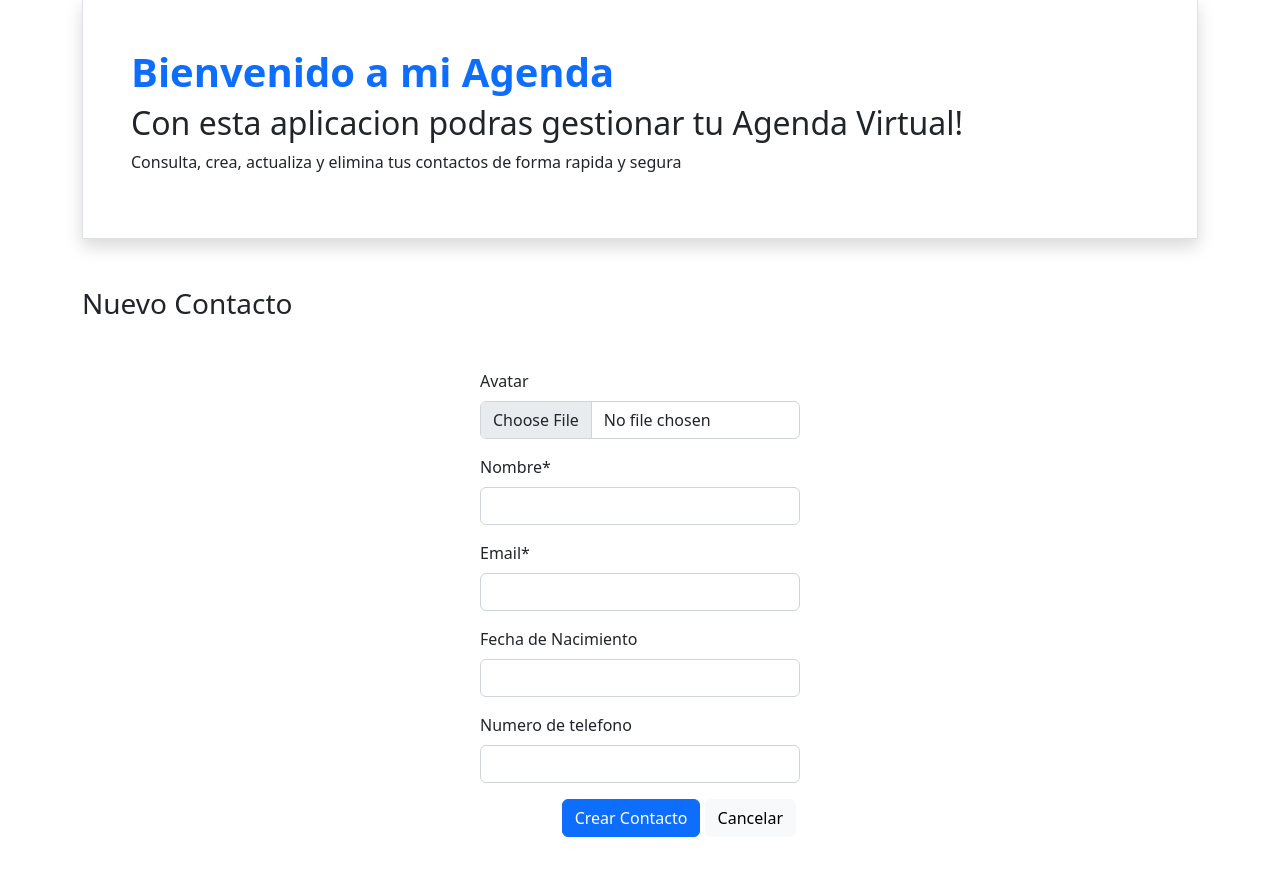
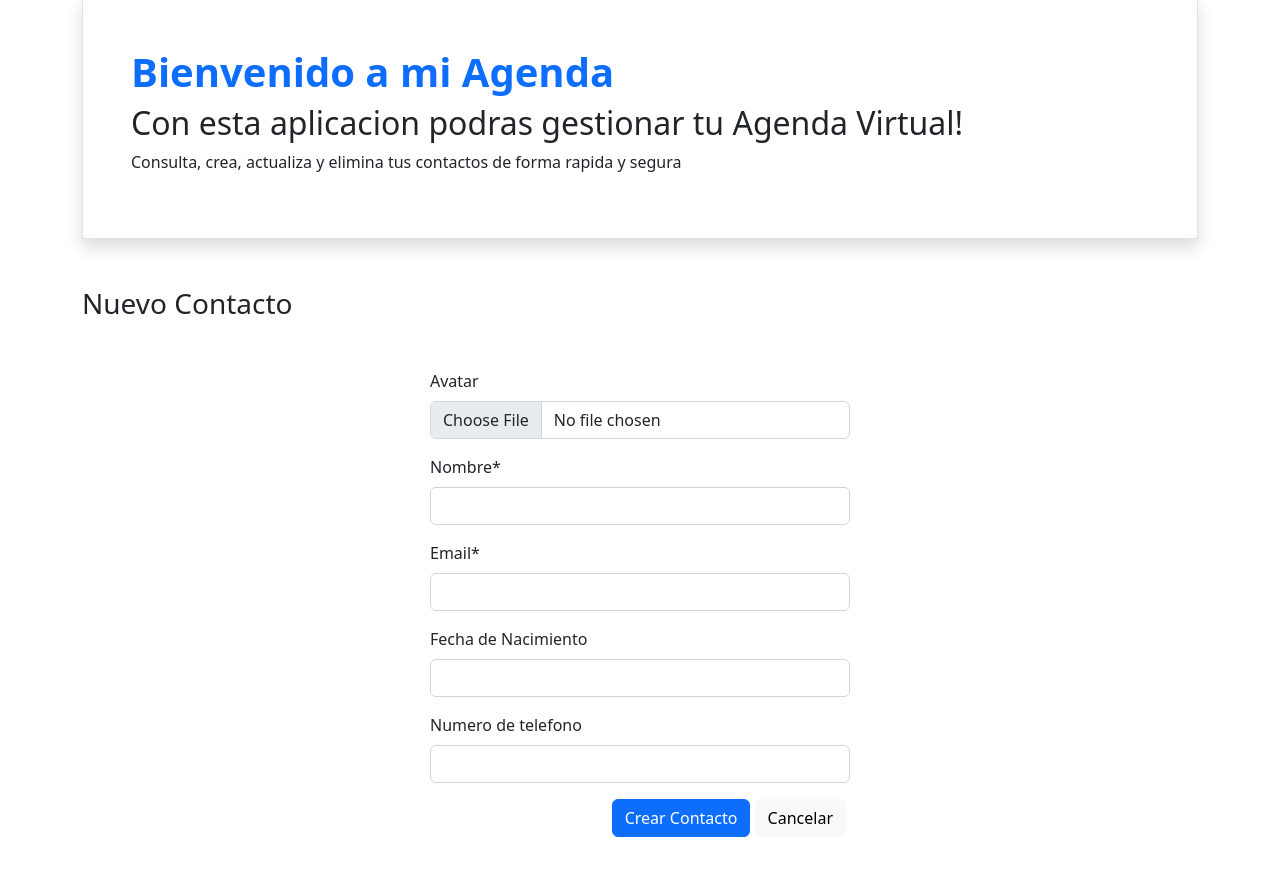
Before and after one commit to MiguelAntonioRS/Django-Project, a Django app: page /add/ in a window 1280 px wide. Shown: the part 49-934 px from the top of the page. Run offline with Django 5.2, Linux system fonts and the light colour scheme; some libraries are stand-ins or nearby versions.

Commit message:
Form Ready

```diff
--- a/contacts/templates/contacts/contact_form.html
+++ b/contacts/templates/contacts/contact_form.html
@@ -26,7 +26,7 @@
             Contacto</h3>
     </div>
 
-    <form style="max-width: 320px;" class="mt-5 mx-auto" action="" method="post" enctype="multipart/form-data">
+    <form style="max-width: 420px;" class="mt-5 mx-auto" action="" method="post" enctype="multipart/form-data">
         {% csrf_token %}
         {{ form|crispy }}
 
```
